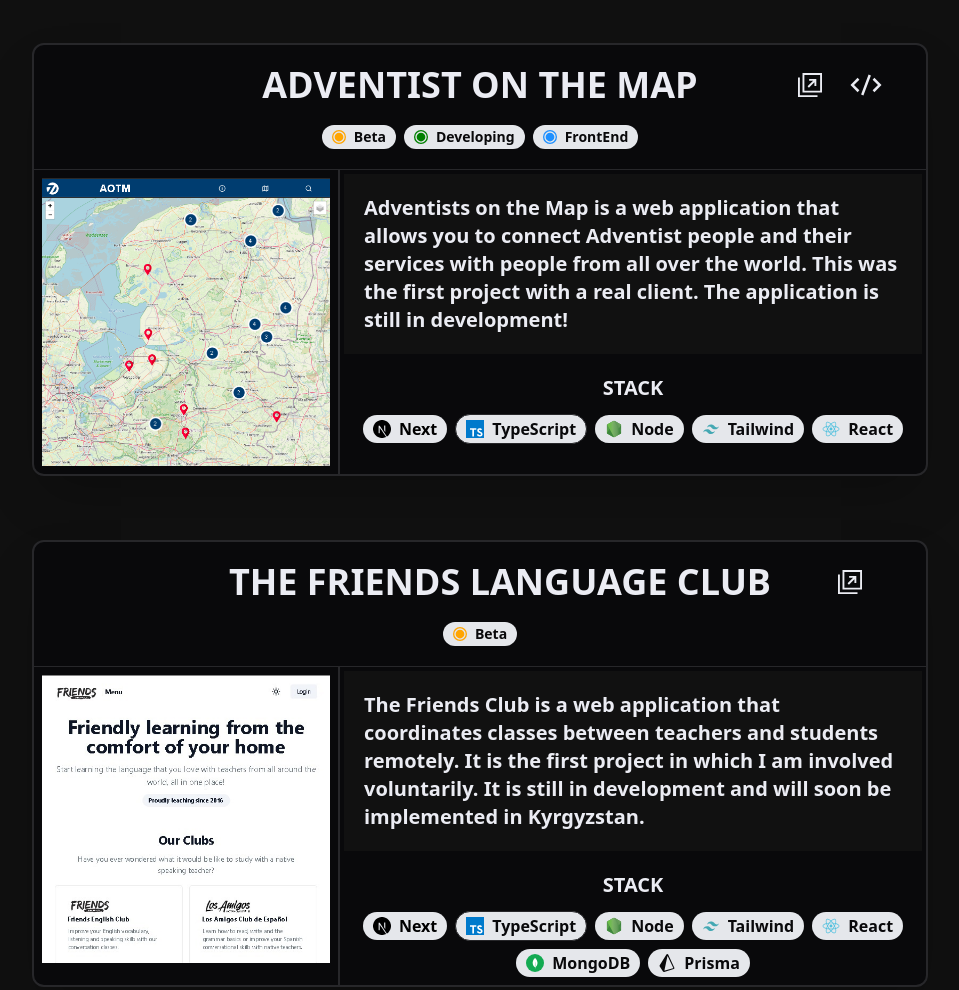
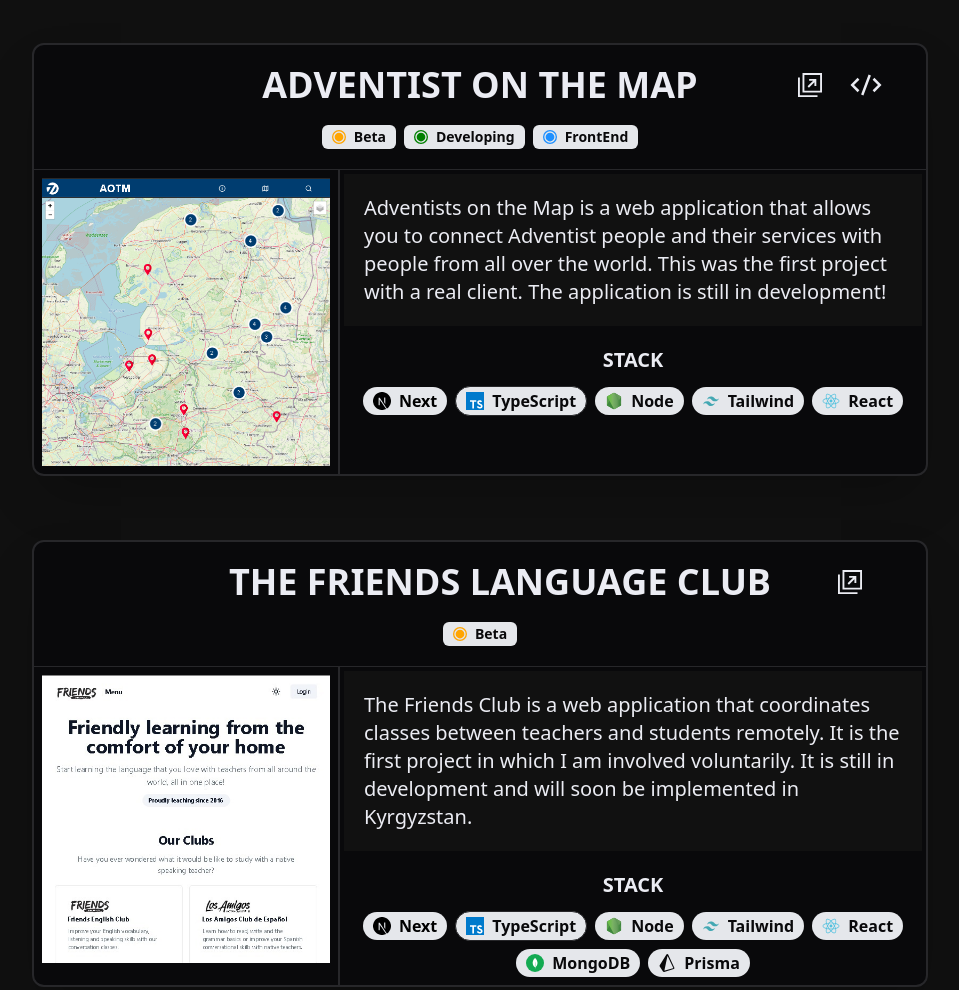
Before and after one commit to Rwaja/Portfolio, an Astro site: page / in a window 1280 px wide. Shown: the part 2320-3310 px from the top of the page, without its empty margins (160-1119 px from the left). Built offline with nearby package versions, Linux system fonts and the light colour scheme; Astro itself is replaced by a stand-in of ours.

Commit message:
Update Card and Badge styles

```diff
--- a/src/components/Card.astro
+++ b/src/components/Card.astro
@@ -72,7 +72,7 @@
   </div>
 
   <div class="md:flex md:flex-col items-center gap-5 p-1 md:border-l-2  md:border-border-color">
-    <div class="w-[100%] mx-auto px-auto py-5 text-xl font-semibold min-h-[50%] bg-[#111]">
+    <div class="w-[100%] mx-auto px-auto py-5 text-xl font-normal min-h-[50%] bg-[#111]">
       <p class="px-5">
         {description}
       </p>
--- a/src/components/badge.astro
+++ b/src/components/badge.astro
@@ -145,28 +145,28 @@
 }
 {
   status === "green" && (
-    <span class="flex gap-2 justify-center items-center font-bold text-sm bg-[#e5e7eb] text-background-color px-2.5 rounded-full h-6 dark:bg-[#ebecf3] dark:text-background-color">
+    <span class="flex gap-2 justify-center items-center font-bold text-sm bg-[#e5e7eb] text-background-color px-2.5 rounded-md h-6 dark:bg-[#ebecf3] dark:text-background-color">
       <GreenDotIcon /> {name}{" "}
     </span>
   )
 }
 {
   status === "yellow" && (
-    <span class="flex gap-2 justify-center items-center font-bold text-sm bg-[#e5e7eb] text-background-color px-2.5 rounded-full h-6 dark:bg-[#ebecf3] dark:text-background-color">
+    <span class="flex gap-2 justify-center items-center font-bold text-sm bg-[#e5e7eb] text-background-color px-2.5 rounded-md h-6 dark:bg-[#ebecf3] dark:text-background-color">
       <YellowDotIcon /> {name}{" "}
     </span>
   )
 }
 {
   status === "orange" && (
-    <span class="flex gap-2 justify-center items-center font-bold text-sm bg-[#e5e7eb] text-background-color px-2.5 rounded-full h-6 dark:bg-[#ebecf3] dark:text-background-color">
+    <span class="flex gap-2 justify-center items-center font-bold text-sm bg-[#e5e7eb] text-background-color px-2.5 rounded-md h-6 dark:bg-[#ebecf3] dark:text-background-color">
       <OrangeDotIcon /> {name}{" "}
     </span>
   )
 }
 {
     status === "blue" && (
-      <span class="flex gap-2 justify-center items-center font-bold text-sm bg-[#e5e7eb] text-background-color px-2.5 rounded-full h-6 dark:bg-[#ebecf3] dark:text-background-color">
+      <span class="flex gap-2 justify-center items-center font-bold text-sm bg-[#e5e7eb] text-background-color px-2.5 rounded-md h-6 dark:bg-[#ebecf3] dark:text-background-color">
         <BlueDotIcon /> {name}{" "}
       </span>
     )
```
